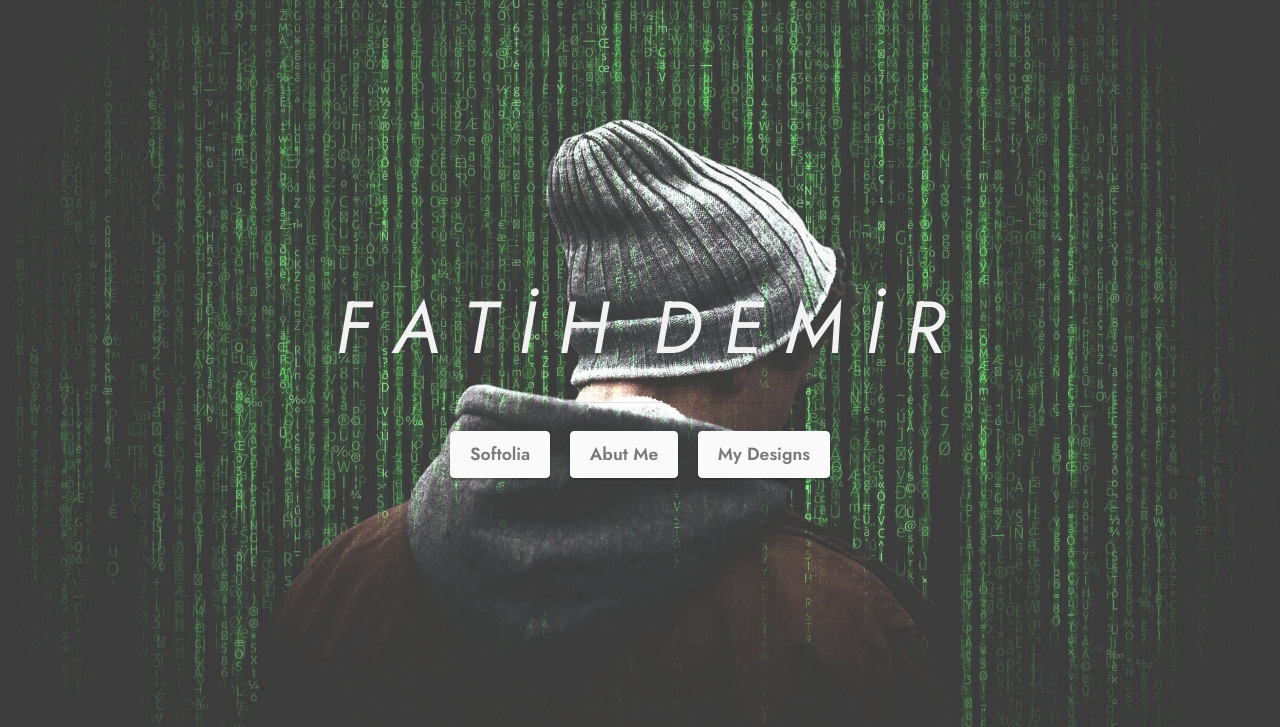
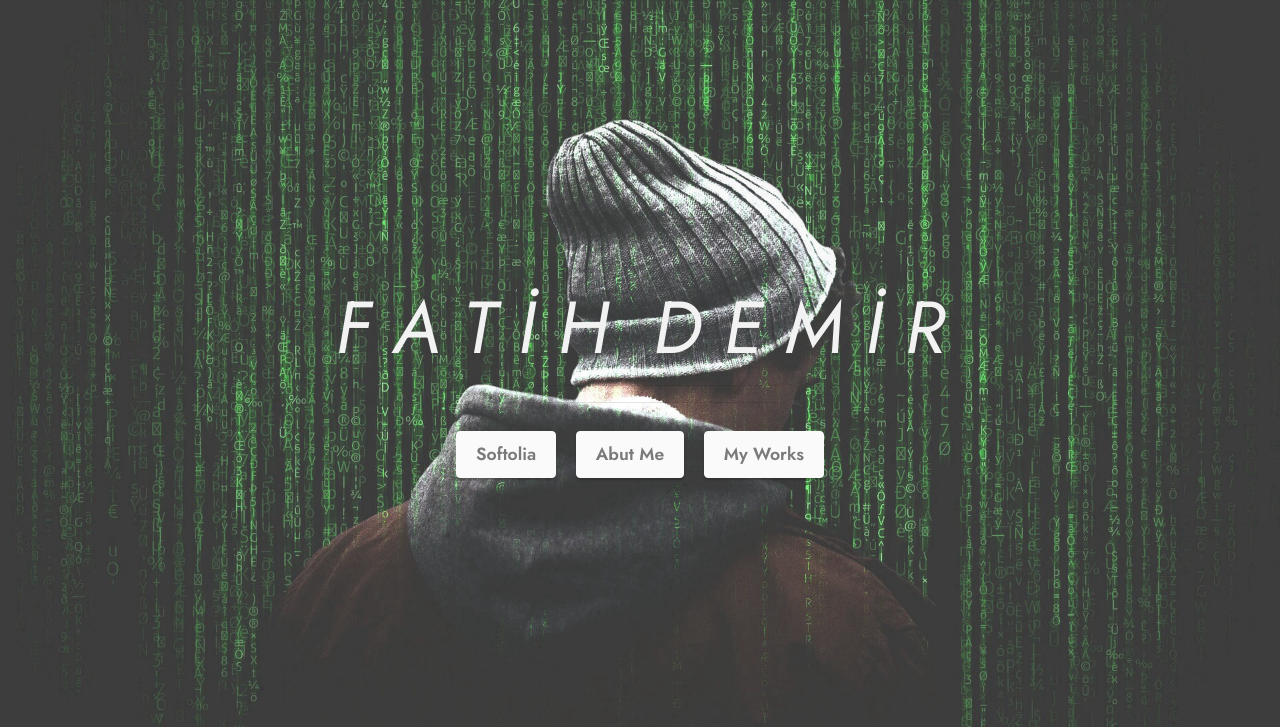
Before and after one commit to rootdes/rootdes.github.io, a plain HTML site: page index.html in a window 1280 px wide. Shown: the part 73-800 px from the top of the page. Drawn offline with Linux system fonts and the light colour scheme; files whose address does not match are found by name.

Commit message:
Update index.html

```diff
--- a/index.html
+++ b/index.html
@@ -77,7 +77,7 @@
                 <p class="mbr-text mbr-fonts-style mb-3 display-7">
                     <hr style="width: 30%; height: 1%; color: white;">
                 </p>
-                <div class="mbr-section-btn mt-3"><a class="btn btn-white display-4" href="https://www.softolia.com">Softolia</a> <a class="btn btn-white display-4" href="index.html#team1-2">Abut Me</a> <a class="btn btn-white display-4" href="index.html#gallery3-4">My Designs<br></a></div>
+                <div class="mbr-section-btn mt-3"><a class="btn btn-white display-4" href="https://www.softolia.com">Softolia</a> <a class="btn btn-white display-4" href="index.html#team1-2">Abut Me</a> <a class="btn btn-white display-4" href="index.html#gallery3-4">My Works<br></a></div>
 
             </div>
         </div>
```
